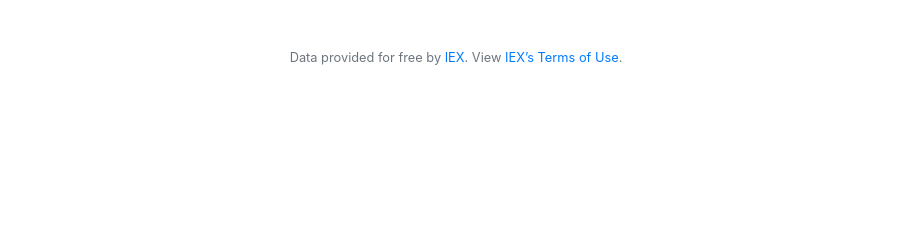
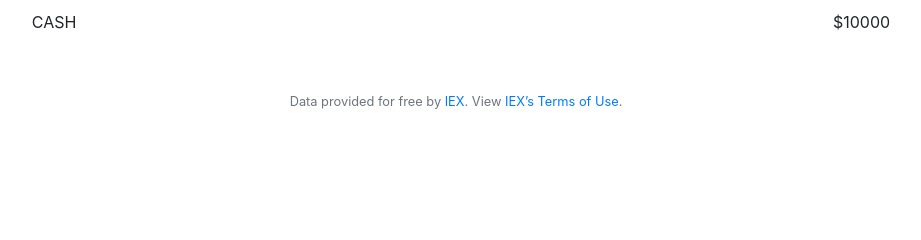
Before and after one commit to dtettarasar/cs50-finance, a Flask app: page / in a window 1280 px wide. Shown: the part 188-428 px from the top of the page, without its empty margins (184-1105 px from the left). Run offline with Flask 2, Linux system fonts and the light colour scheme; a user stored in the database is signed in; some libraries are stand-ins or nearby versions.

Commit message:
display cash on homepage

```diff
--- a/application.py
+++ b/application.py
@@ -73,7 +73,10 @@ if not os.environ.get("API_KEY"):
 @login_required
 def index():
     """Show portfolio of stocks"""
-    return render_template("home.html")
+    get_user_cash = db.execute("SELECT cash FROM users WHERE id = ?", session["user_id"])
+    cash_value = round(get_user_cash[0]["cash"], 2)
+    print(cash_value)
+    return render_template("home.html", user_cash=cash_value)
 
 
 @app.route("/buy", methods=["GET", "POST"])
--- a/static/styles.css
+++ b/static/styles.css
@@ -61,5 +61,10 @@ table
 
 .table-header th
 {
-    padding: 20px  0!important;
+    padding: 20px  0 !important;
 }
+
+.table-row td
+{
+    padding:10px 0 !important;
+}
--- a/templates/home.html
+++ b/templates/home.html
@@ -13,5 +13,12 @@
             <th>Price</th>
             <th>TOTAL</th>
         </tr>
+        <tr class="table-row">
+            <td>CASH</td>
+            <td></td>
+            <td></td>
+            <td></td>
+            <td>${{user_cash}}</td>
+        </tr>
     </table>
 {% endblock %}
```
